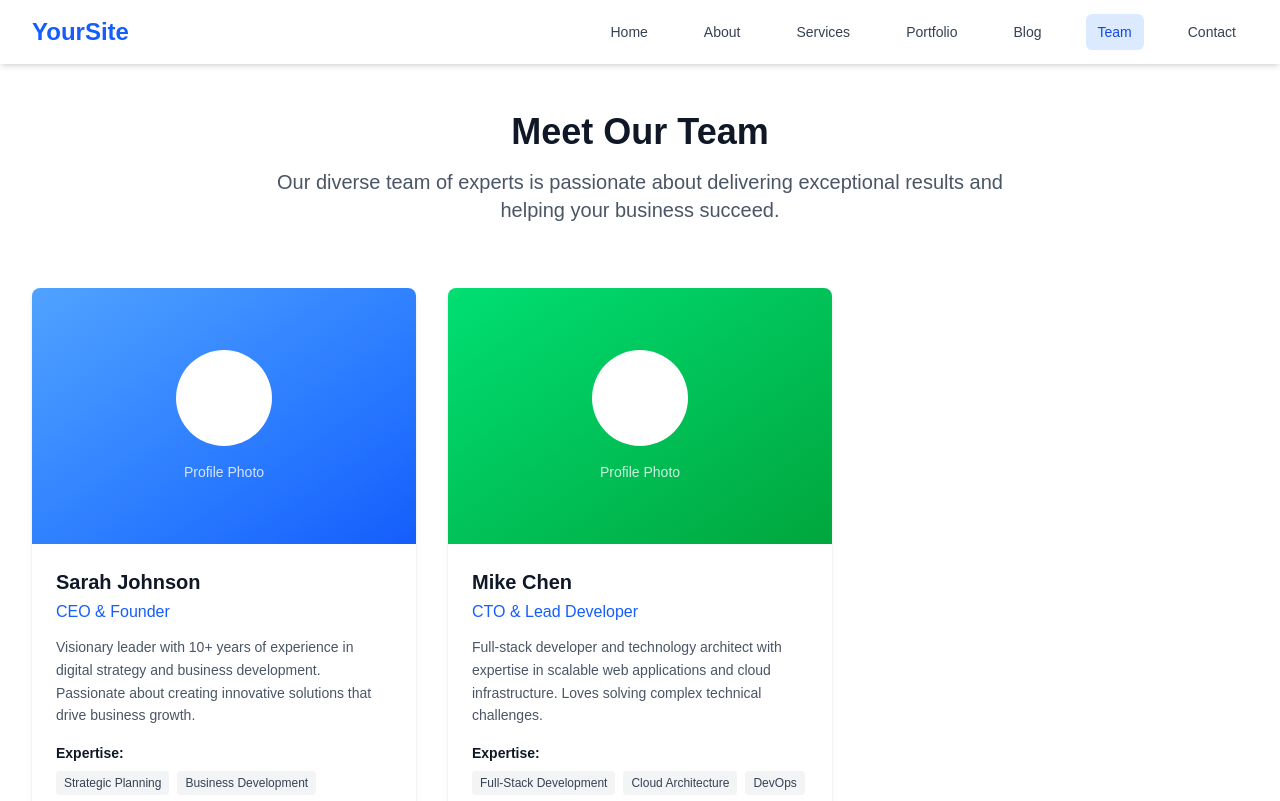
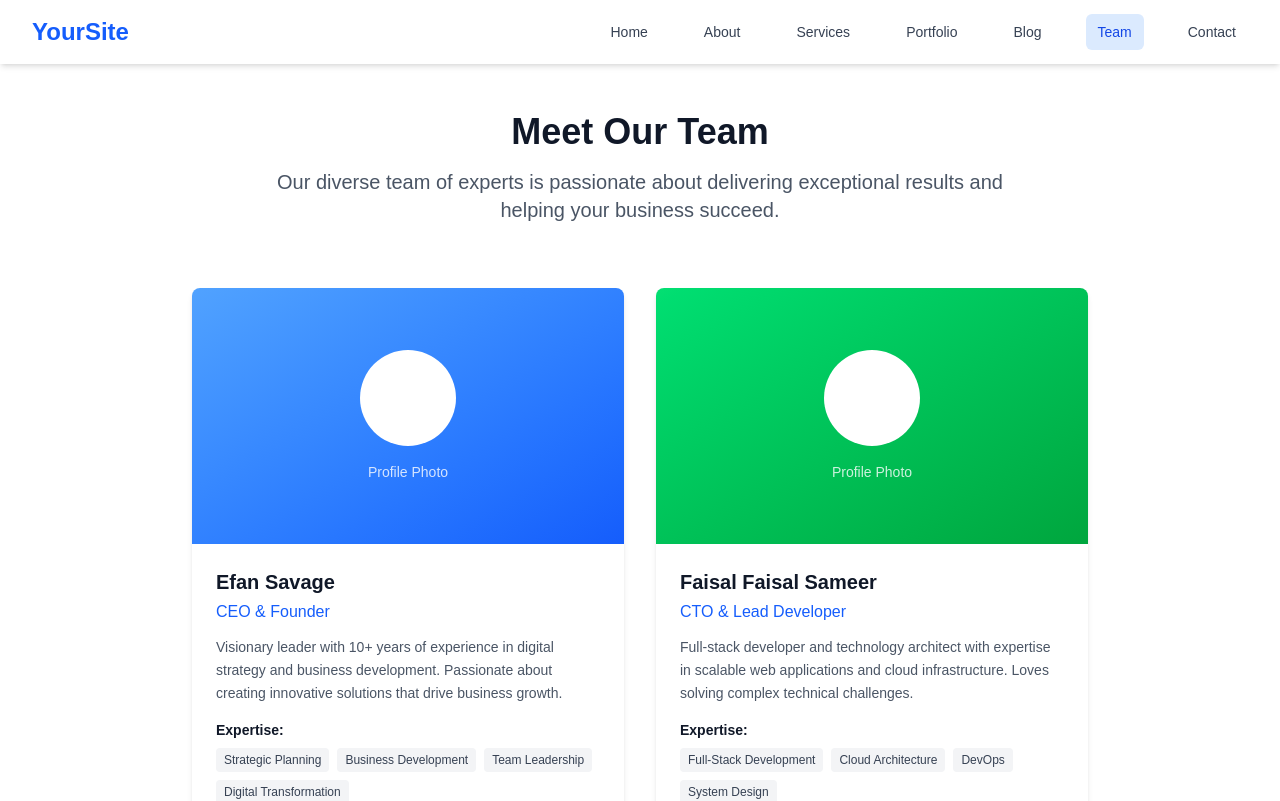
Before and after one commit to itemdrop/itefafai, a Next.js app: page /team in a window 1280 px wide. Shown: the top 801 px of the page. Built offline with nearby package versions, Linux system fonts and the light colour scheme.

Commit message:
feat: Center team members with equal sizing
- Updated team page layout to center 2 team members
- Changed from grid-cols-3 to centered grid-cols-2 layout
- Added max-width container and flex centering for better visual balance
- Team members now display equally sized and centered on the page

```diff
--- a/app/contact/page.tsx
+++ b/app/contact/page.tsx
@@ -157,7 +157,7 @@ export default function Contact() {
                 </div>
                 <div>
                   <h3 className="text-lg font-semibold text-gray-900">Office Address</h3>
-                  <p className="text-gray-600">123 Business Street<br />Suite 100<br />City, State 12345</p>
+                  <p className="text-gray-600">Föreningsgatan 41<br />Malmö<br />Sweden</p>
                 </div>
               </div>
 
@@ -169,7 +169,7 @@ export default function Contact() {
                 </div>
                 <div>
                   <h3 className="text-lg font-semibold text-gray-900">Phone Number</h3>
-                  <p className="text-gray-600">+1 (555) 123-4567</p>
+                  <p className="text-gray-600">+46720062874</p>
                 </div>
               </div>
 
@@ -181,7 +181,7 @@ export default function Contact() {
                 </div>
                 <div>
                   <h3 className="text-lg font-semibold text-gray-900">Email Address</h3>
-                  <p className="text-gray-600">hello@yoursite.com</p>
+                  <p className="text-gray-600">efansavage@gmail.com</p>
                 </div>
               </div>
 
--- a/app/team/page.tsx
+++ b/app/team/page.tsx
@@ -1,26 +1,26 @@
 export default function Team() {
   const teamMembers = [
     {
-      name: "Sarah Johnson",
+      name: "Efan Savage",
       role: "CEO & Founder",
       bio: "Visionary leader with 10+ years of experience in digital strategy and business development. Passionate about creating innovative solutions that drive business growth.",
       skills: ["Strategic Planning", "Business Development", "Team Leadership", "Digital Transformation"],
       social: {
         linkedin: "#",
         twitter: "#",
-        email: "sarah@yoursite.com"
+        email: "savage@yoursite.com"
       },
       image: "bg-gradient-to-br from-blue-400 to-blue-600"
     },
     {
-      name: "Mike Chen",
+      name: "Faisal Faisal Sameer",
       role: "CTO & Lead Developer",
       bio: "Full-stack developer and technology architect with expertise in scalable web applications and cloud infrastructure. Loves solving complex technical challenges.",
       skills: ["Full-Stack Development", "Cloud Architecture", "DevOps", "System Design"],
       social: {
         linkedin: "#",
         github: "#",
-        email: "mike@yoursite.com"
+        email: "faisal@yoursite.com"
       },
       image: "bg-gradient-to-br from-green-400 to-green-600"
     }
@@ -37,8 +37,9 @@ export default function Team() {
       </div>
 
       {/* Team Members Grid */}
-      <div className="grid md:grid-cols-2 lg:grid-cols-3 gap-8 mb-16">
-        {teamMembers.map((member, index) => (
+      <div className="flex justify-center">
+        <div className="grid grid-cols-1 md:grid-cols-2 gap-8 mb-16 max-w-4xl">
+          {teamMembers.map((member, index) => (
           <div key={index} className="bg-white rounded-lg shadow-md overflow-hidden hover:shadow-lg transition-shadow">
             {/* Profile Image Placeholder */}
             <div className={`h-64 ${member.image} flex items-center justify-center`}>
@@ -116,6 +117,7 @@ export default function Team() {
             </div>
           </div>
         ))}
+        </div>
       </div>
 
       {/* Company Culture Section */}
```
